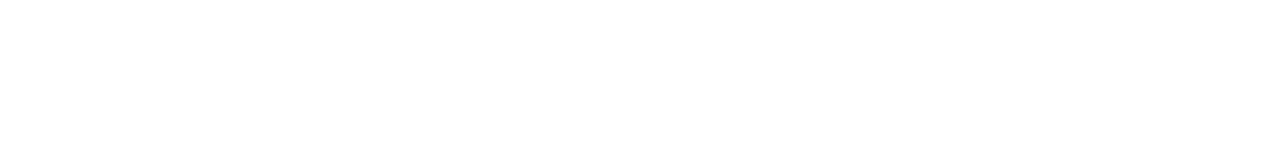
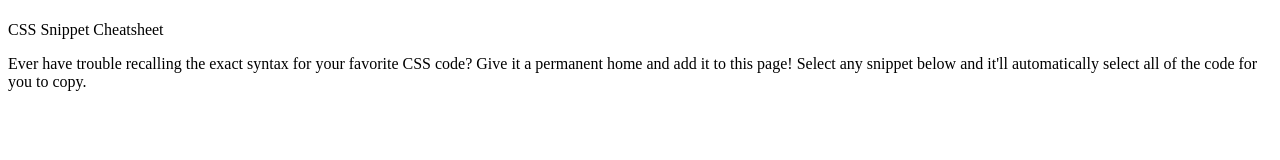
Before and after one commit to DevinPawline/Snippet-Cheat-Sheet, a plain HTML site: page index.html in a window 1280 px wide. Drawn offline with Linux system fonts and the light colour scheme.

Commit message:
Added H1 and P Tags

```diff
--- a/index.html
+++ b/index.html
@@ -4,11 +4,21 @@
     <meta charset="UTF-8">
     <meta http-equiv="X-UA-Compatible" content="IE=edge">
     <meta name="viewport" content="width=device-width, initial-scale=1.0">
-    <title>Snippet Cheat Sheet </title>
+    <title>Snippet Cheatsheet </title>
     <link rel="stylesheet" alt="reset/css" href="./assests/reset.css"/>
     <link rel="stylesheet" alt="style/css" href="./assests/reset.css"/>
 </head>
 <body>
 
+    <header>
+        <h1 class="page-title"></h1>
+        CSS Snippet Cheatsheet
+        </h1>
+        <p>
+            Ever have trouble recalling the exact syntax for your favorite CSS code? Give it a permanent home and add it to
+            this page! Select any snippet below and it'll automatically select all of the code for you to copy.
+        </p>
+    </header>
+
 </body>
 </html>
```
